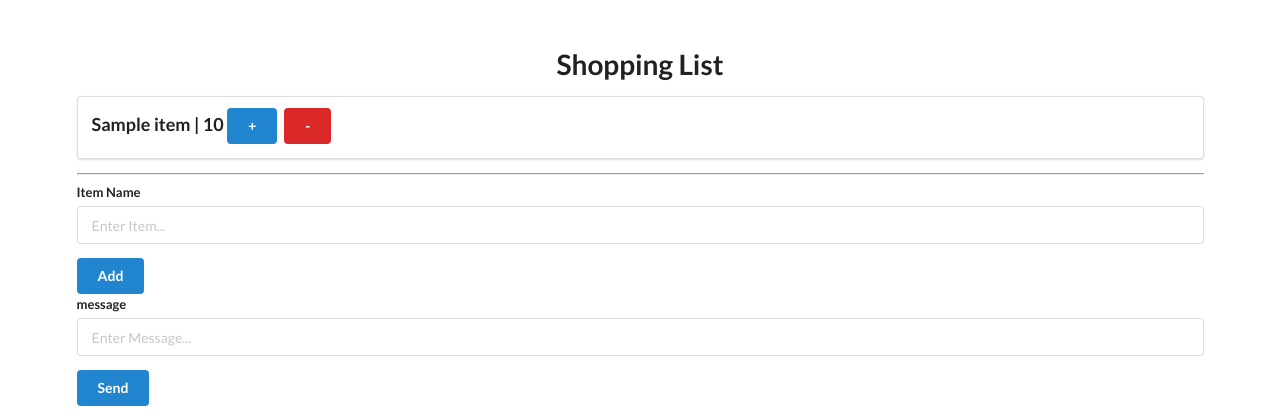
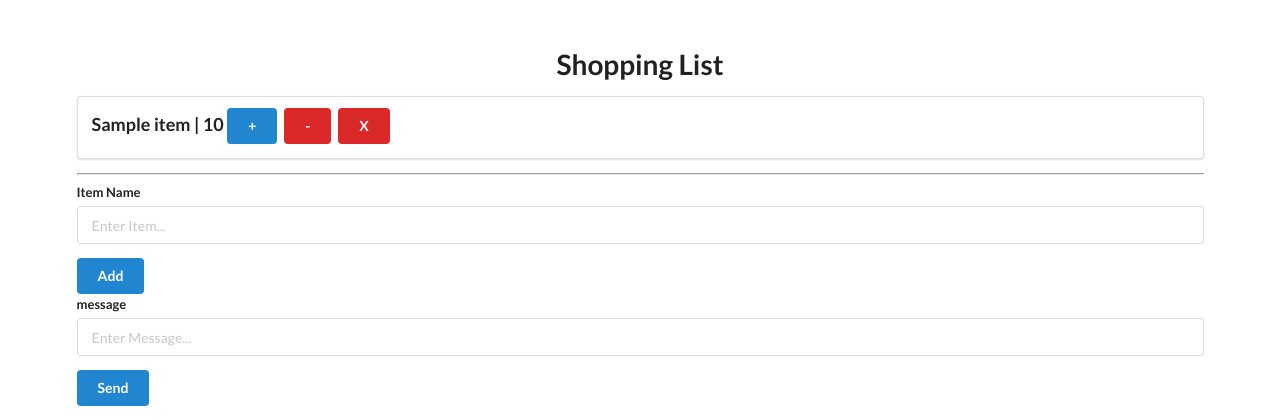
Before and after one commit to subhan150687/flask-docker, a Flask app: template flaskapp-docker/flaskapp/templates/base.html in a window 1280 px wide. Shown: the top 420 px of the page. Run offline with Flask 2, Linux system fonts and the light colour scheme; the template is opened without the code that fills it: most values are stand-ins (such as "Sample title", 1, 10 or a date in 2020); parts of the project's set-up code (start-up, migrations or seed data) failed here and were passed over.

Commit message:
Item Removing feature implemented

```diff
--- a/flaskapp-docker/flaskapp/app.py
+++ b/flaskapp-docker/flaskapp/app.py
@@ -80,3 +80,8 @@ def delete(item_details):
             ExpressionAttributeValues={':newQty':str(int(Qty)-1)},
             ReturnValues="UPDATED_NEW")
     return redirect(url_for("home"))
+
+@app.route("/remove/<string:item_name>")
+def remove(item_name):
+    response = table.delete_item(Key={'Name':item_name})
+    return redirect(url_for("home"))
--- a/flaskapp-docker/flaskapp/templates/base.html
+++ b/flaskapp-docker/flaskapp/templates/base.html
@@ -17,7 +17,8 @@
         <div class="ui segment">
             <p class="ui big header">{{item["Name"] }} | {{ item["Qty"] }}
 	    <a class="ui blue button" href="/update/{{item["Name"]}}&amp;{{item["Qty"]}}">+</a>
-	    <a class="ui red button" href="/delete/{{item["Name"]}}&amp;{{item["Qty"]}} ">-</a></p>
+	    <a class="ui red button" href="/delete/{{item["Name"]}}&amp;{{item["Qty"]}} ">-</a>
+	    <a class="ui red button" href="/remove/{{item["Name"]}}">X</a></p>
         </div>
         {% endfor %}
         <hr>
```
